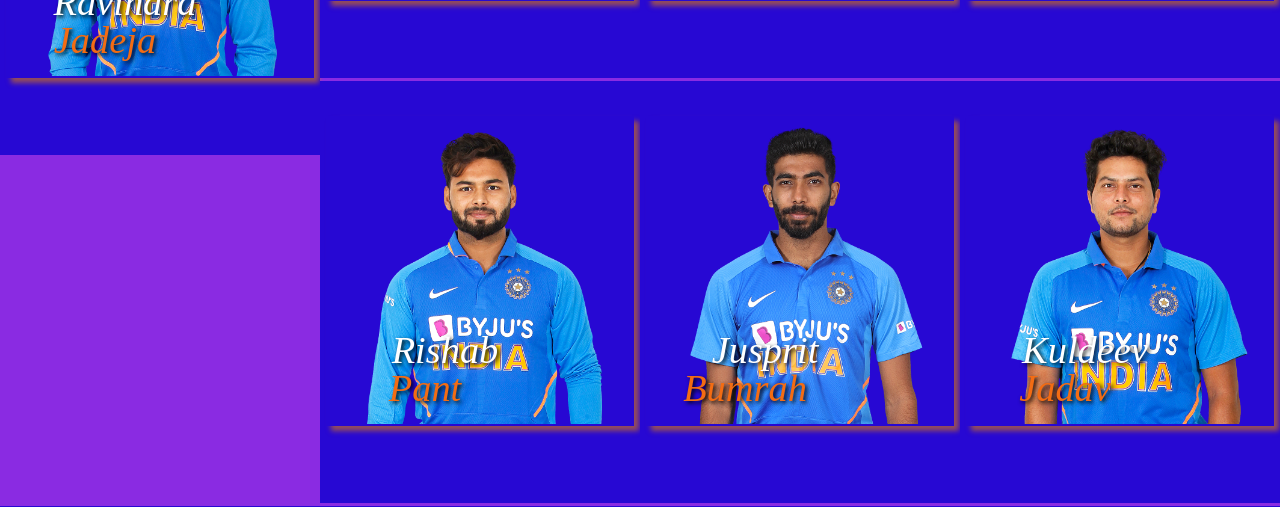
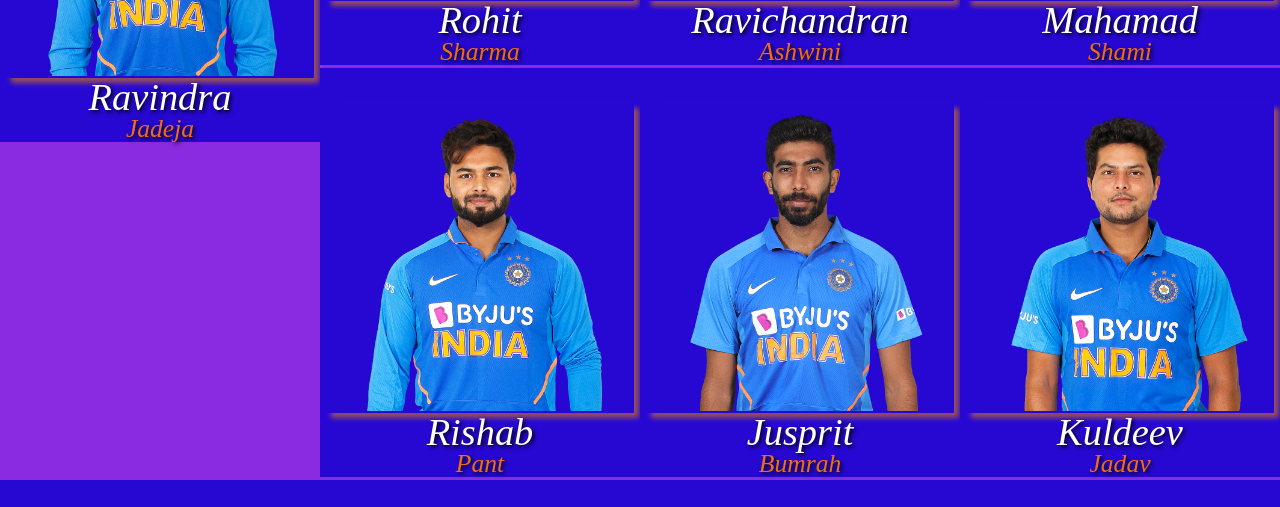
Before and after one commit to sambhu-patra/BCCI, a PHP site: page /players.html in a window 1280 px wide. Shown: the part 380-887 px from the top of the page. Run offline with PHP 8.4, Linux system fonts and the light colour scheme.

Commit message:
change positon of players name

```diff
--- a/assets/css/players.css
+++ b/assets/css/players.css
@@ -141,26 +141,24 @@ nav {
 
 .des {
   text-align: center;
-  position: relative;
-  bottom: 9.5rem;
 }
 
 .des h3 {
-  font-size: 3vw;
+  font-size: 2vw;
   color: #fff;
   text-shadow: .2rem .2rem .4rem #000000;
   font-style: italic;
   position: relative;
-  left: -3.5rem;
+  /* left: -3.5rem; */
 }
 
 .des h4 {
-  font-size: 3vw;
+  font-size: 2vw;
   color: rgb(243, 108, 19);
   text-shadow: .2rem .2rem .4rem #000000;
   font-style: italic;
   position: relative;
-  left: -5.5rem;
+  /* left: -5.5rem; */
 }
 
 .container {
```
